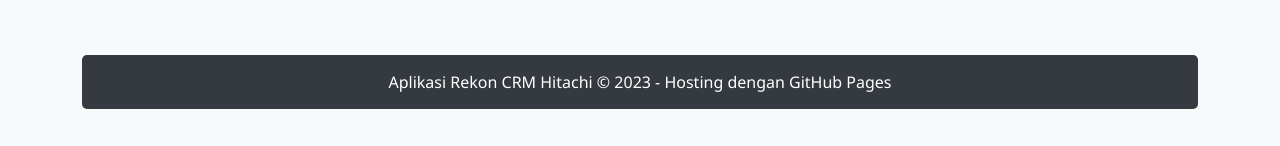
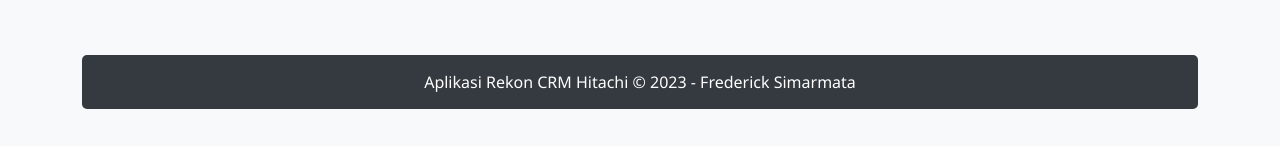
Before and after one commit to firmanImpostor/RekonEJ, a plain HTML site: page index.html in a window 1280 px wide. Shown: the part 2894-3040 px from the top of the page. Drawn offline with nearby package versions, Linux system fonts and the light colour scheme.

Commit message:
Update index.html

```diff
--- a/index.html
+++ b/index.html
@@ -604,7 +604,7 @@
 
         <!-- Footer -->
         <div class="footer mt-4">
-            <p class="mb-0">Aplikasi Rekon CRM Hitachi &copy; 2023 - Hosting dengan GitHub Pages</p>
+            <p class="mb-0">Aplikasi Rekon CRM Hitachi &copy; 2023 -  Frederick Simarmata </p>
         </div>
     </div>
 
```
